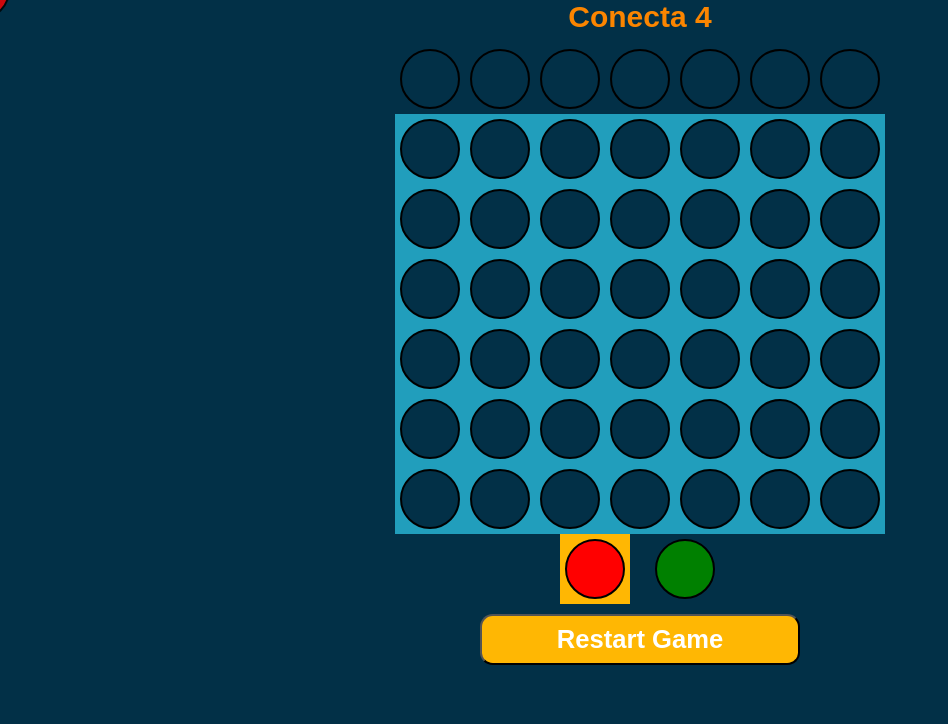
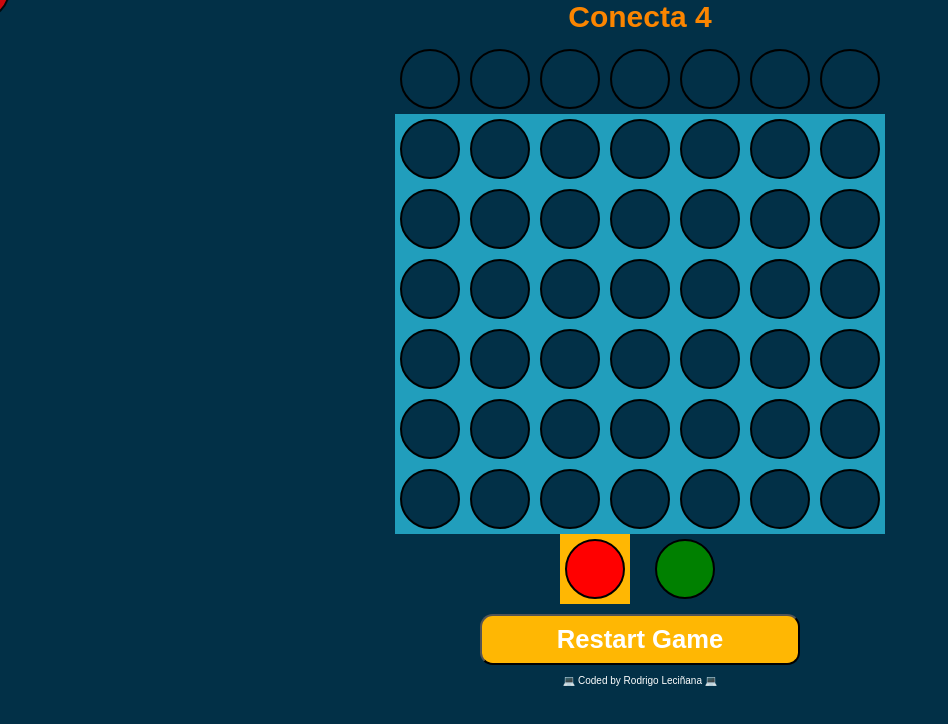
Before and after one commit to devrodrigolec/conecta-4, a React (Vite) app: page / in a window 1280 px wide. Shown: the top 724 px of the page, without its empty margins (0-948 px from the left). Built offline with nearby package versions, Linux system fonts and the light colour scheme.

Commit message:
Agregado creditos

```diff
--- a/src/App.css
+++ b/src/App.css
@@ -36,3 +36,8 @@ footer button {
   color: white;
   cursor: pointer;
 }
+
+.credits{
+  text-align: center;
+  color: white;
+}
--- a/src/App.jsx
+++ b/src/App.jsx
@@ -54,6 +54,7 @@ function App() {
           </Square>
         </div>
         <button onClick={restartGame}>Restart Game</button>
+        <span className="credits">💻 Coded by Rodrigo Leciñana 💻 </span>
       </footer>
       {window.innerWidth > 768 && (
         <div
```
